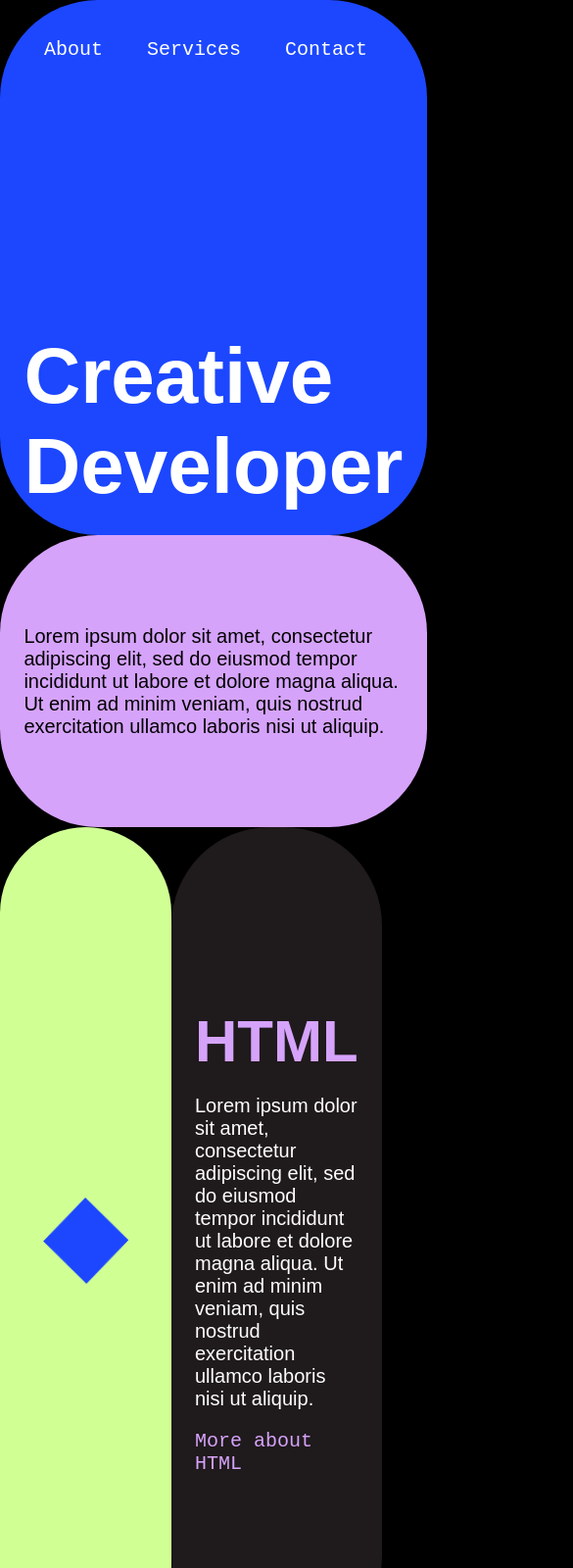
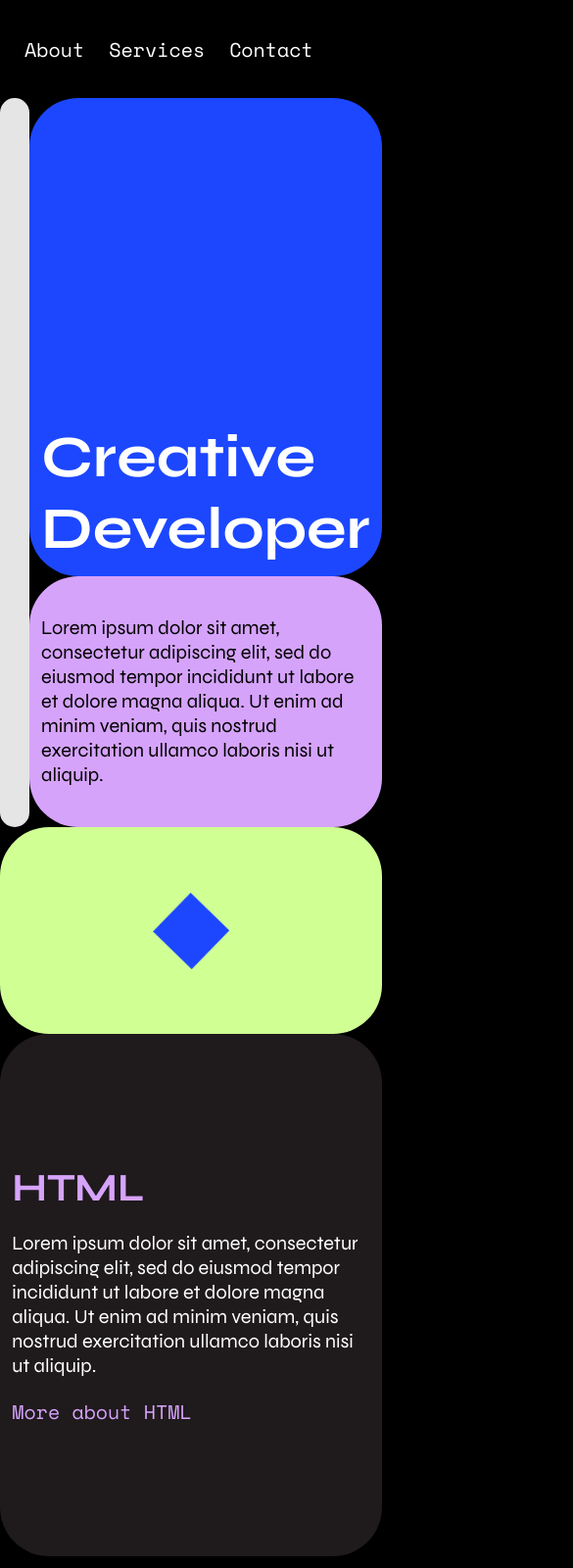
Before and after one commit to alyssaresh/mysite, a plain HTML site: page index.html in a window 390 px wide. Shown: the top 1600 px of the page at 98% size, 585 px wide, since content can reach past the window. Drawn offline with nearby package versions, Linux system fonts and the light colour scheme.

Commit message:
added some CSS variables and flex properties, also made the site responsive for mobile through CSS media queries

```diff
--- a/css/style.css
+++ b/css/style.css
@@ -3,6 +3,12 @@
 }
 
 html, body {
+    --border-radius: 100px;
+    --blue: #1c47ff;
+    --pink: #d6a3fb;
+    --green: #d0ff94;
+    --grey: #e5e5e5;
+
     margin: 0;
     padding: 0;
     background: #000000;
@@ -27,9 +33,24 @@ a {
 }
 
 section {
+    position: relative;
     display: flex;
     width: 100%;
+    height: calc(100vh - 100px);
+    top: 100px;
+    z-index: 2;
+}
+
+section.sticky {
+    position: sticky;
+    margin-top: 100px;
+}
+
+section.full-screen {
     height: 100vh;
+    top: 0;
+    margin-top: 0;
+    z-index: 3;
 }
 
 /* navigation */
@@ -41,6 +62,7 @@ nav {
     top: 0;
     left: 0;
     font-size: 20px;
+    z-index: 1;
 }
 
 nav ul {
@@ -59,15 +81,15 @@ nav ul li {
 
 nav ul li a{
     color: #ffffff;
-    font-family: monospace;
+    font-family: 'Space Mono', serif;
 }
 
 /* about section */
 
 section.about .empty {
     flex-basis: 37.5vw;
-    background: #e5e5e5;
-    border-radius: 100px;
+    background: var(--grey);
+    border-radius: var(--border-radius);
 }
 
 /* flex direction column sets the title and description on top of eachother rather than side to side */
@@ -81,18 +103,18 @@ section.about article .title {
     flex: 2;
     display: flex;
     align-items: flex-end;
-    background: #1c47ff;
-    border-radius: 100px;
-    padding: 6.27vw;
+    background: var(--blue);
+    border-radius: var(--border-radius);
+    padding: 3.125vw;
 }
 
 section.about article .description {
     flex: 1;
     display: flex;
     align-items: center;
-    background: #d6a3fb;
-    border-radius: 100px;
-    padding: 6.25vw;
+    background: var(--pink);
+    border-radius: var(--border-radius);
+    padding: 3.125vw;
     color: #000000;
 }
 
@@ -109,8 +131,8 @@ section.service figure {
     justify-content: center;
     flex-basis: 56.25vw;
     margin: 0;
-    background: #d0ff94;
-    border-radius: 100px;
+    background: var(--green);
+    border-radius: var(--border-radius);
 }
 
 section.service figure img {
@@ -123,41 +145,41 @@ section.service .text {
     justify-content: center;
     flex: 1;
     background: #1f1a1c;
-    padding: 6.25vw;
-    border-radius: 100px;
+    padding: 3.125vw;
+    border-radius: var(--border-radius);
 }
 
 section.service .text a {
-    font-family: monospace;
+    font-family: "Space Mono", serif;
 }
 
 /* service section overrides */
 
 section.service.service-html figure {
-    background: #d0ff94;
+    background: var(--green);
 }
 
 section.service.service-html .text h2,
 section.service.service-html .text a {
-    color: #d6a3fb;
+    color: var(--pink);
 }
 
 section.service.service-css figure {
-    background: #1c47ff;
+    background: var(--blue);
 }
 
 section.service.service-css .text h2,
 section.service.service-css .text a {
-    color: #d0ff94;
+    color: var(--green);
 }
 
 section.service.service-js figure {
-    background: #d6a3fb;
+    background: var(--pink);
 }
 
 section.service.service-js .text h2,
 section.service.service-js .text a {
-    color: #1c47ff;
+    color: var(--blue);
 }
 
 /* contact section */
@@ -165,11 +187,50 @@ section.service.service-js .text a {
 section.contact {
     align-items: center;
     justify-content: center;
-    background: linear-gradient(#1c47ff, #d0ff94 60%, #d6a3fb 70%, #e5e5e5);
-    border-radius: 100px;
+    background: linear-gradient(var(--blue), var(--green) 20%, var(--pink) 70%, var(--grey));
+    border-radius: var(--border-radius);
 }
 
 section.contact a {
     font-size: 100px;
     color: #000000;
+    font-weight: bold;
 }
+
+/* responsive for mobile */
+
+@media only screen and (max-width: 768px) {
+    html, body {
+        --border-radius: 50px;
+        --gutter: 6.25vw
+    }
+
+    h1 {
+        font-size: 60px;
+    }
+
+    h2 {
+        font-size: 40px;
+    }
+
+    nav ul li {
+        margin-left: 25px;
+    }
+
+    section.service article {
+        flex-direction: column;
+    }
+
+    section.service figure {
+        flex-basis: 25vh;
+    }
+
+    section.service figure img {
+        width: 20%;
+    }
+
+    section.contact a {
+        font-size: 50px;
+        transform: rotate(90deg);
+    }
+}
--- a/index.html
+++ b/index.html
@@ -2,7 +2,11 @@
 <html lang="en">
     <head>
         <title>My portfolio</title>
+        <link rel="preconnect" href="https://fonts.googleapis.com">
+        <link rel="preconnect" href="https://fonts.gstatic.com" crossorigin>
+        <link href="https://fonts.googleapis.com/css2?family=Space+Mono:ital,wght@0,400;0,700;1,400;1,700&family=Syne:wght@400..800&display=swap" rel="stylesheet">
         <link rel="stylesheet" href="css/style.css">
+        <meta name="viewport" content="width=device-width, initial-scale=1" />
     </head>
     <body>
         <nav>
@@ -25,7 +29,7 @@
             </article>
         </section>
 
-        <section id="services" class="service service-html">
+        <section id="services" class="service service-html sticky">
             <article>
                 <figure>
                     <img src="img/diamond.png" width="200"/>
@@ -38,7 +42,7 @@
             </article>
         </section>
 
-        <section class="service service-css">
+        <section class="service service-css sticky">
             <article>
                 <figure>
                     <img src="img/triangle.png" width="200"/>
@@ -51,7 +55,7 @@
             </article>
         </section>
 
-        <section class="service service-js">
+        <section class="service service-js sticky">
             <article>
                 <figure>
                     <img src="img/octagon.png" width="200"/>
@@ -64,7 +68,7 @@
             </article>
         </section>
 
-        <section id="contact" class="contact">
+        <section id="contact" class="contact full-screen">
             <a href="mailto:alyssaresh@icloud.com">alyssaresh@icloud.com</a>
         </section>
 
```
